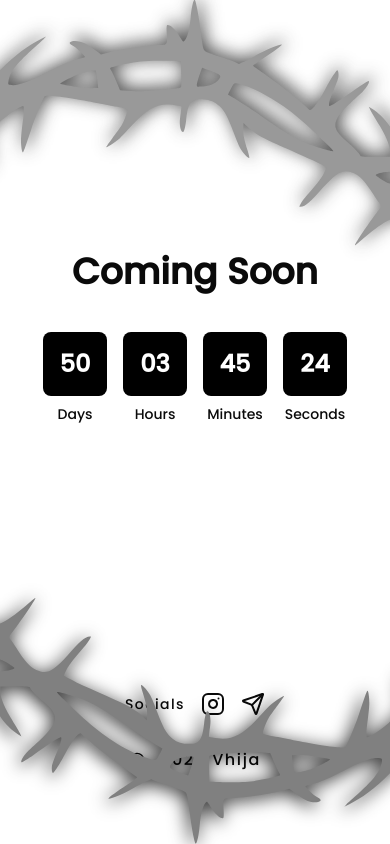
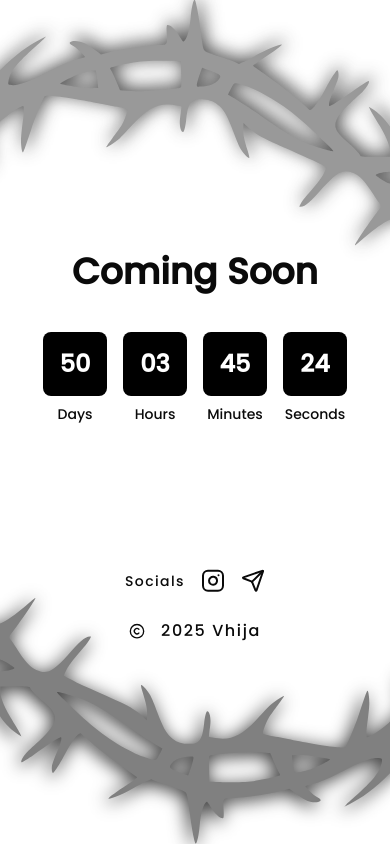
Before and after one commit to Trupys/testavimas, a Next.js app: page / in a window 390 px wide. Built offline with nearby package versions, Linux system fonts and the light colour scheme.

Commit message:
fixed mobile view

```diff
--- a/src/app/page.tsx
+++ b/src/app/page.tsx
@@ -122,7 +122,7 @@ const CountdownTimer: React.FC = () => {
         </div>
       </section>
 
-      <section className="flex md:hidden justify-center gap-4 items-center w-full py-4">
+      <section className="flex md:hidden justify-center gap-4 items-center w-full py-4 -translate-y-[220%]">
         <h2 className="tracking-widest text-sm md:text-base">
           Socials
         </h2>
@@ -134,7 +134,7 @@ const CountdownTimer: React.FC = () => {
         </Link>
       </section>
 
-      <section className="flex md:flex-col justify-center gap-4 items-center md:w-12 py-4 md:py-0">
+      <section className="flex md:flex-col justify-center gap-4 items-center md:w-12 py-4 md:py-0 -translate-y-[230%]">
         <h2 className="md:-rotate-90 tracking-widest w-auto md:w-80 flex justify-center items-center gap-4 whitespace-nowrap">
           <Copyright size={16} /> 2025 Vhija
         </h2>
```
